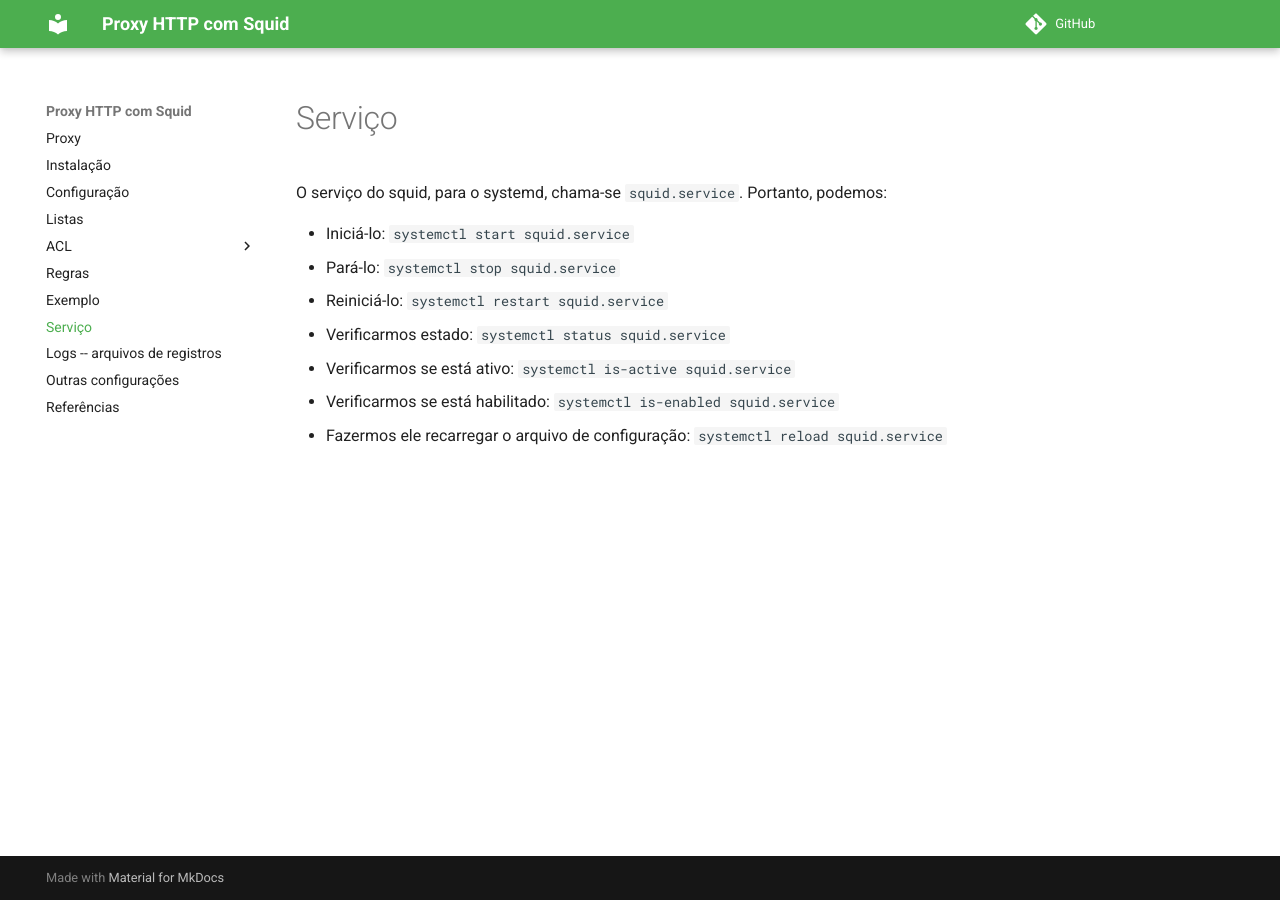
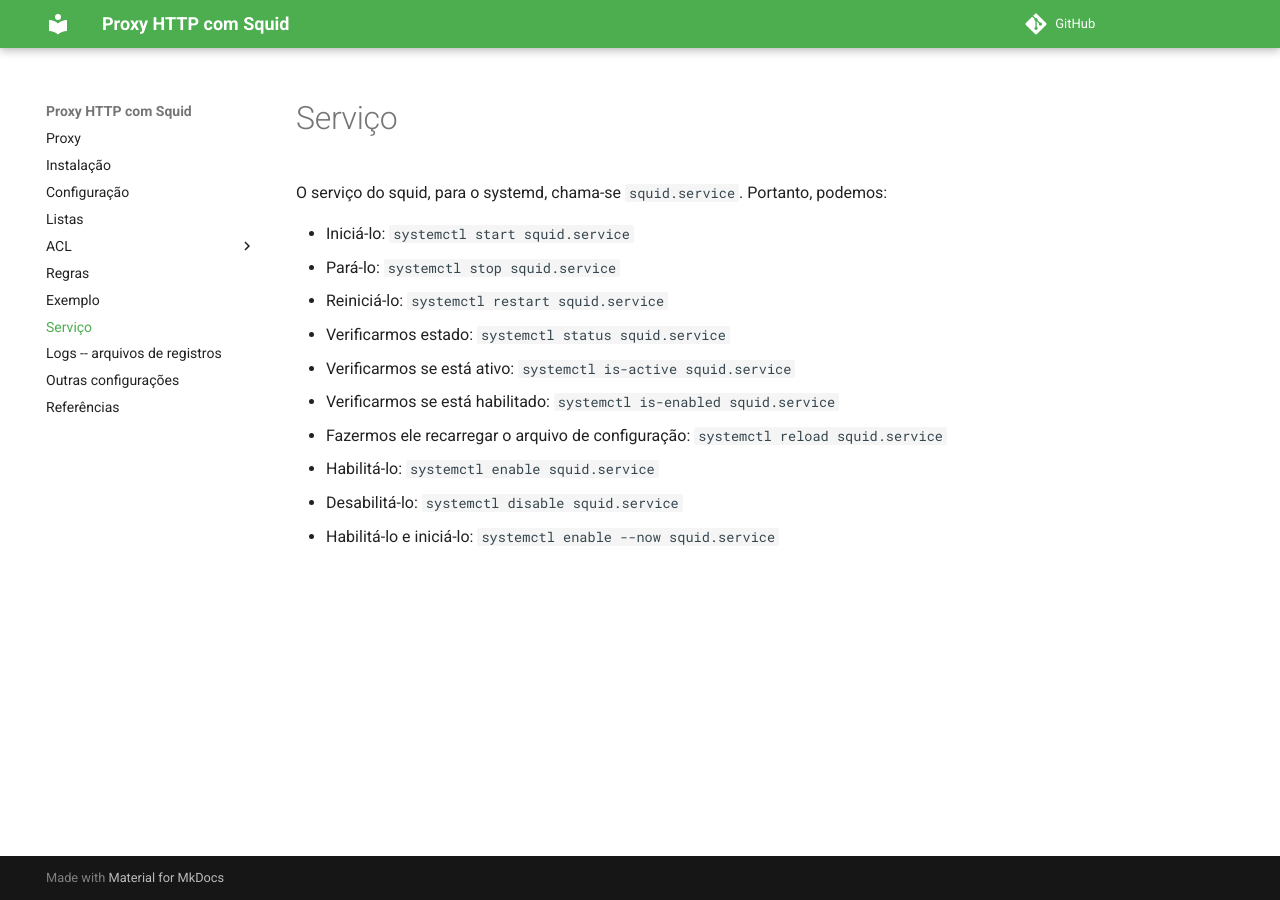
Before and after one commit to jurandysoares/proxy-doc, an MkDocs documentation site: the page built from docs/servico.md, in a window 1280 px wide. Built offline with MkDocs 1.6.1 and Material for MkDocs 9.7.7, drawn with Linux system fonts in a browser that asks for light colours; comment, search, counter and statistics services are not loaded.

Commit message:
Update servico.md

```diff
--- a/docs/servico.md
+++ b/docs/servico.md
@@ -9,3 +9,6 @@ O serviço do squid, para o systemd, chama-se `squid.service`. Portanto, podemos
 - Verificarmos se está ativo: `systemctl is-active squid.service`
 - Verificarmos se está habilitado: `systemctl is-enabled squid.service`
 - Fazermos ele recarregar o arquivo de configuração: `systemctl reload squid.service`
+- Habilitá-lo: `systemctl enable squid.service`
+- Desabilitá-lo: `systemctl disable squid.service`
+- Habilitá-lo e iniciá-lo: `systemctl enable --now squid.service`
```
